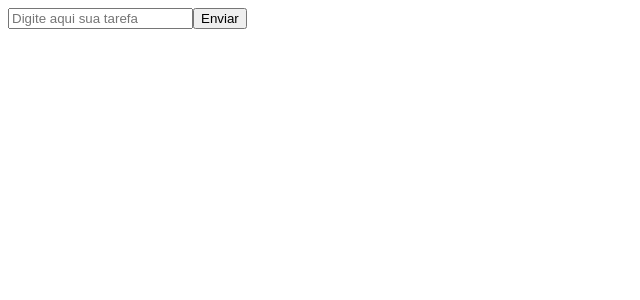
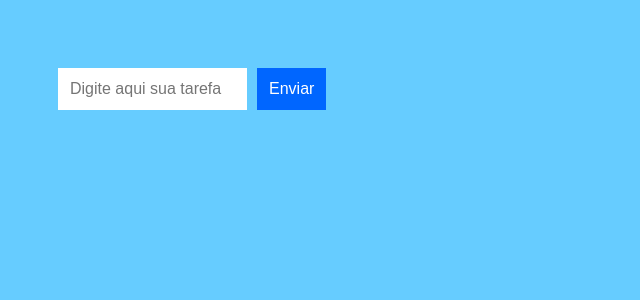
Before and after one commit to pfanovaes/todolist, a React (Create React App) app in the folder todo/: page / in a window 1280 px wide. Shown: the top 300 px of the page, without its empty margins (0-640 px from the left). Built offline with nearby package versions, Linux system fonts and the light colour scheme.

Commit message:
Adding ToDoList component CSS

```diff
--- a/todo/src/ToDoList.js
+++ b/todo/src/ToDoList.js
@@ -1,5 +1,6 @@
 import React, { Component } from 'react';
 import ToDoItem from './ToDoItem'
+import './toDoList.css'
 
 class ToDoList extends Component {
     constructor(props) {
@@ -42,10 +43,12 @@
         return (
             <>
             <div className = "todoListMain">
+                <div className="header">
                 <form onSubmit={ this.addItem }>
                 <input ref={ (a) => this._inputElement = a} placeholder= "Digite aqui sua tarefa" />
                 <button type="submit">Enviar</button>
                 </form>
+                </div>
                 <ToDoItem entries={this.state.items} />
             </div>
 
--- a/todo/src/style.css
+++ b/todo/src/style.css
@@ -0,0 +1,10 @@
+
+body {
+    padding: 50px;
+    background-color: #66CCFF;
+    font-family: sans-serif;
+  }
+  #container {
+    display: flex;
+    justify-content: center;
+  }
--- /dev/null
+++ b/todo/src/toDoList.css
@@ -0,0 +1,41 @@
+.todoListMain .header input {
+    padding: 10px;
+    font-size: 16px;
+    border: 2px solid #FFF;
+    width: 165px;
+  }
+  .todoListMain .header button {
+    padding: 10px;
+    font-size: 16px;
+    margin: 10px;
+    margin-right: 0px;
+    background-color: #0066FF;
+    color: #FFF;
+    border: 2px solid #0066FF;
+  }
+  .todoListMain .header button:hover {
+    background-color: #003399;
+    border: 2px solid #003399;
+    cursor: pointer;
+  }
+  .todoListMain .theList {
+    list-style: none;
+    padding-left: 0;
+    width: 250px;
+  }
+  .todoListMain .theList li {
+    color: #333;
+    background-color: rgba(255,255,255,.5);
+    padding: 15px;
+    margin-bottom: 15px;
+    border-radius: 5px;
+    list-style: none;
+    transition: background-color .2s ease;
+  }
+  .todoListMain .theList li:hover {
+    background-color: aquamarine;
+    cursor: pointer;
+  }
+  ul.theList {
+    padding: 0;
+  }
```
